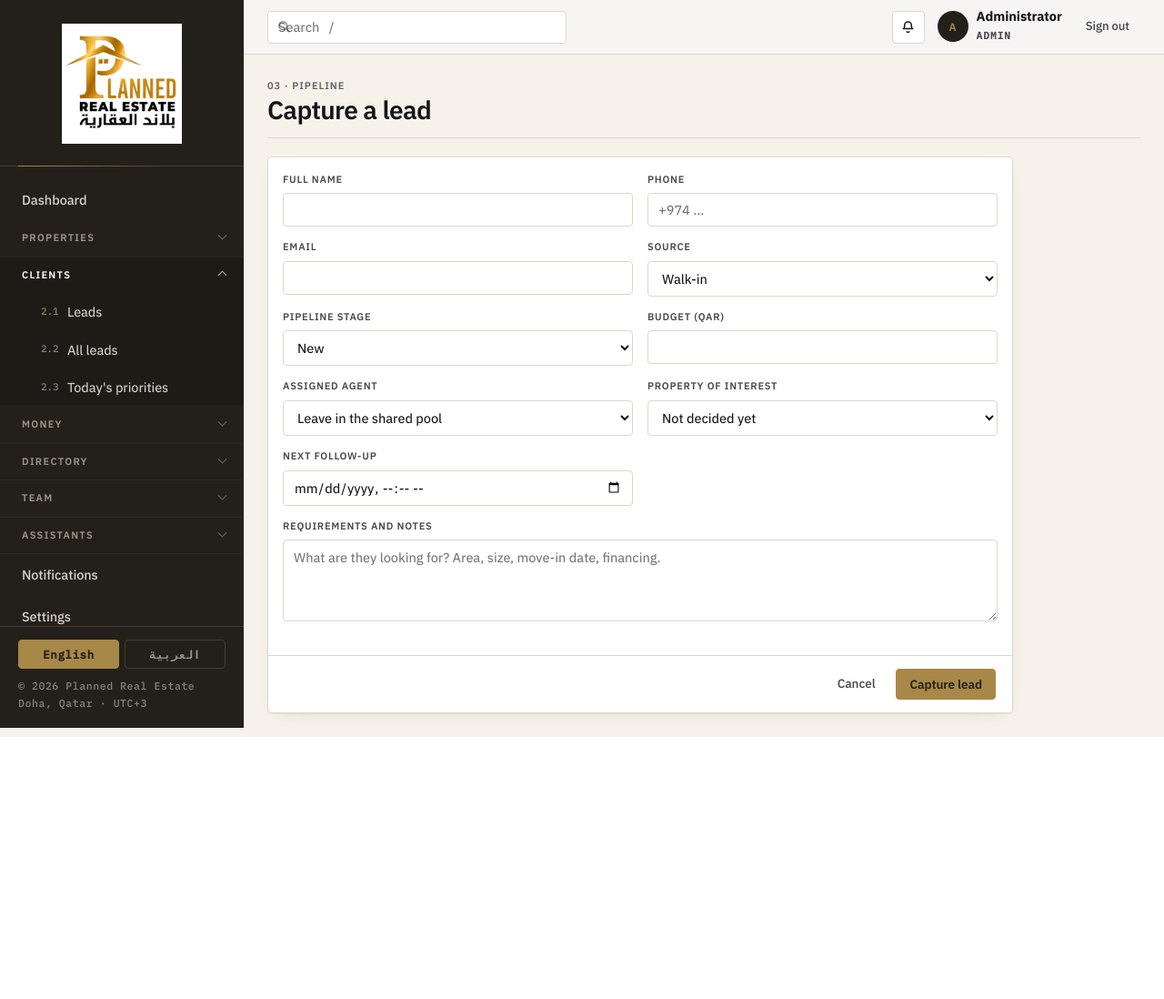
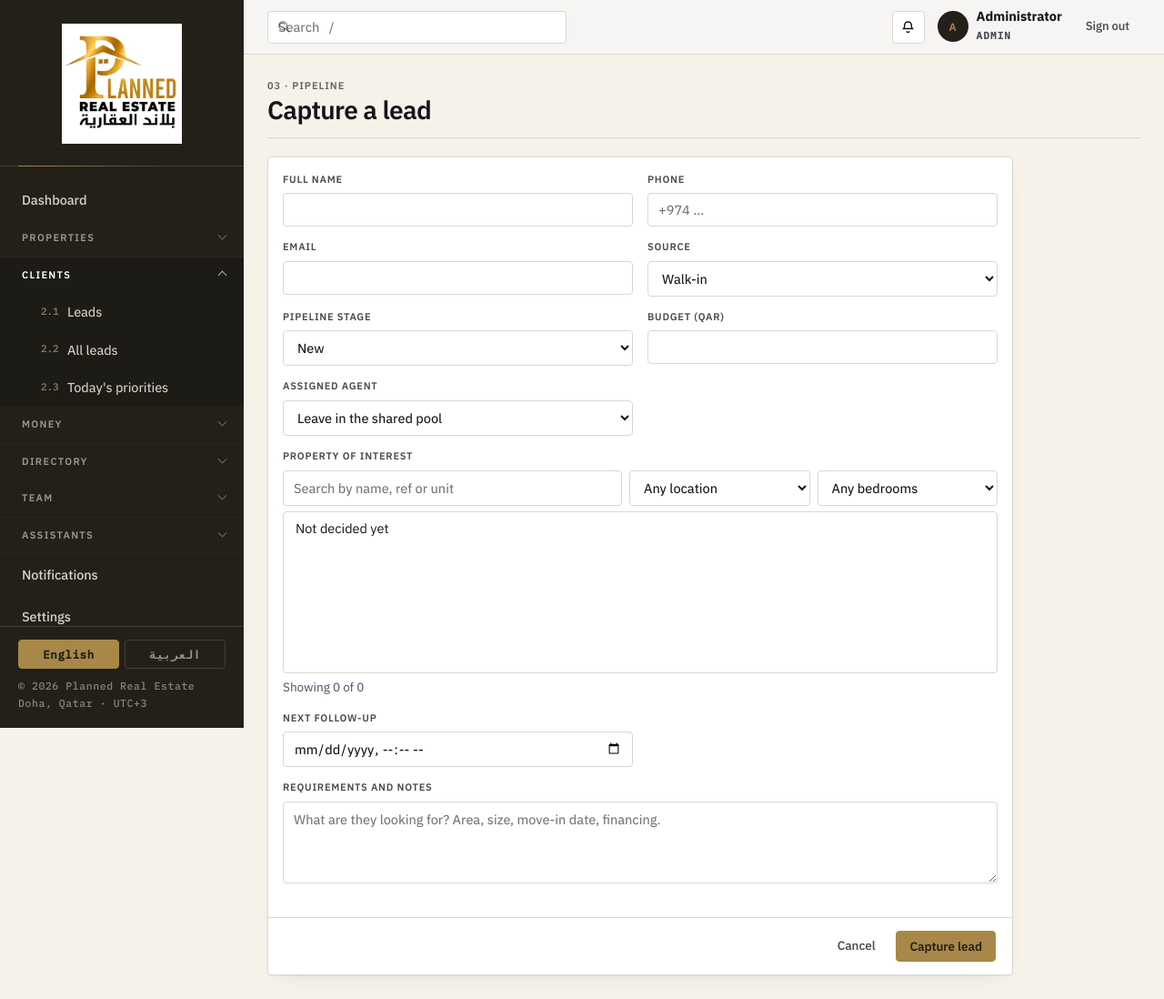
Before and after one commit to mhadhbiabdelhamid-gif/PlannedCRM, a Flask app: page /leads/new in a window 1280 px wide. Shown: the whole page at 91% size. Before the commit the page ends 810 px from the top, so only its background shows below. Run offline with Flask 3, Linux system fonts and the light colour scheme; the visitor is signed in with stand-in values (Sample User, id 1); data comes from the database, SQL or seed files in the repository; data that the repository does not hold is empty.

Commit message:
Add search/location/bedroom filters to the lead property picker

```diff
--- a/i18n.py
+++ b/i18n.py
@@ -661,6 +661,11 @@ AR = {
     "Leave in the shared pool": "اتركه في المجموعة المشتركة",
     "Not decided yet": "لم يُحدد بعد",
     "Pick a property": "اختر عقاراً",
+    "Search by name, ref or unit": "ابحث بالاسم أو المرجع أو الوحدة",
+    "Any location": "أي موقع",
+    "Any bedrooms": "أي عدد غرف",
+    "Studio": "استوديو",
+    "Showing": "عرض",
     "Nothing logged yet. Every call and message should land here.":
         "لا يوجد شيء مسجل. كل مكالمة ورسالة يجب أن تُسجل هنا.",
     "No leads match. Capture one to start the pipeline.":
--- a/templates/leads/form.html
+++ b/templates/leads/form.html
@@ -52,14 +52,34 @@
           {% endfor %}
         </select>
       </div>
-      <div class="field">
+      <div class="field span-2">
         <label for="property_id">{{ t('Property of interest') }}</label>
-        <select id="property_id" name="property_id">
+        <div style="display:flex; gap:8px; margin-bottom:6px; flex-wrap:wrap">
+          <input type="text" id="property_search" style="flex:2; min-width:180px"
+                 placeholder="{{ t('Search by name, ref or unit') }}" autocomplete="off">
+          <select id="property_area_filter" style="flex:1; min-width:140px">
+            <option value="">{{ t('Any location') }}</option>
+            {% for a in prop_areas %}<option value="{{ a }}">{{ a }}</option>{% endfor %}
+          </select>
+          <select id="property_beds_filter" style="flex:1; min-width:120px">
+            <option value="">{{ t('Any bedrooms') }}</option>
+            {% for b in prop_bedrooms %}
+              <option value="{{ b }}">{{ t('Studio') if b == 0 else b }}</option>
+            {% endfor %}
+          </select>
+        </div>
+        <select id="property_id" name="property_id" size="8">
           <option value="">{{ t('Not decided yet') }}</option>
           {% for p in props %}
-            <option value="{{ p.id }}" {{ 'selected' if l and l.property_id == p.id }}>{{ p.ref }} — {{ p.title }}</option>
+            <option value="{{ p.id }}"
+                    data-search="{{ (p.ref ~ ' ' ~ p.title ~ ' ' ~ (p.area or '')) | lower }}"
+                    data-area="{{ p.area or '' }}"
+                    data-beds="{{ p.bedrooms if p.bedrooms is not none else '' }}"
+                    {{ 'selected' if l and l.property_id == p.id }}>
+              {{ p.ref }} — {{ p.title }}{% if p.area %} · {{ p.area }}{% endif %}</option>
           {% endfor %}
         </select>
+        <span class="small faint" id="property_count"></span>
       </div>
 
       <div class="field">
@@ -83,3 +103,40 @@
   </div>
 </form>
 {% endblock %}
+
+{% block scripts %}
+<script>
+// Narrows the property list by free-text search, location and bedroom
+// count instead of making the agent scroll every property to find one.
+(function () {
+  var search = document.getElementById('property_search');
+  var areaFilter = document.getElementById('property_area_filter');
+  var bedsFilter = document.getElementById('property_beds_filter');
+  var select = document.getElementById('property_id');
+  var count = document.getElementById('property_count');
+  var options = Array.prototype.slice.call(select.options);
+  var total = options.length - 1; // minus "Not decided yet"
+
+  function apply() {
+    var q = search.value.trim().toLowerCase();
+    var area = areaFilter.value;
+    var beds = bedsFilter.value;
+    var shown = 0;
+    options.forEach(function (opt) {
+      if (!opt.value) { opt.hidden = false; return; } // always keep the blank option
+      var show = (!q || opt.dataset.search.indexOf(q) !== -1)
+        && (!area || opt.dataset.area === area)
+        && (!beds || opt.dataset.beds === beds);
+      opt.hidden = !show;
+      if (show) shown++;
+    });
+    count.textContent = "{{ t('Showing') }} " + shown + " {{ t('of') }} " + total;
+  }
+
+  search.addEventListener('input', apply);
+  areaFilter.addEventListener('change', apply);
+  bedsFilter.addEventListener('change', apply);
+  apply();
+})();
+</script>
+{% endblock %}
--- a/views_leads.py
+++ b/views_leads.py
@@ -318,9 +318,21 @@ def form(lid=None):
         return redirect(url_for("leads.detail", lid=lid))
 
     agents = query("SELECT id, name FROM users WHERE is_active = 1 ORDER BY name")
-    props = query("SELECT id, title, ref FROM properties ORDER BY id DESC LIMIT 200")
+    # Every property, not just the 200 newest — a lead can be interested in an
+    # older listing too. The full list is fine to send to the page because the
+    # template lets the agent narrow it by typing, location or bedroom count
+    # instead of scrolling a few hundred options.
+    props = query("SELECT id, title, ref, area, bedrooms FROM properties"
+                  " ORDER BY area IS NULL, area, bedrooms, ref")
+    prop_areas = [r["area"] for r in query(
+        "SELECT DISTINCT area FROM properties"
+        " WHERE COALESCE(TRIM(area), '') != '' ORDER BY area")]
+    prop_bedrooms = [r["bedrooms"] for r in query(
+        "SELECT DISTINCT bedrooms FROM properties"
+        " WHERE bedrooms IS NOT NULL ORDER BY bedrooms")]
     return render_template("leads/form.html", l=l, agents=agents, props=props,
-                           stages=LEAD_STAGES, sources=LEAD_SOURCES)
+                           stages=LEAD_STAGES, sources=LEAD_SOURCES,
+                           prop_areas=prop_areas, prop_bedrooms=prop_bedrooms)
 
 
 @bp.route("/<int:lid>/stage", methods=("POST",))
```
